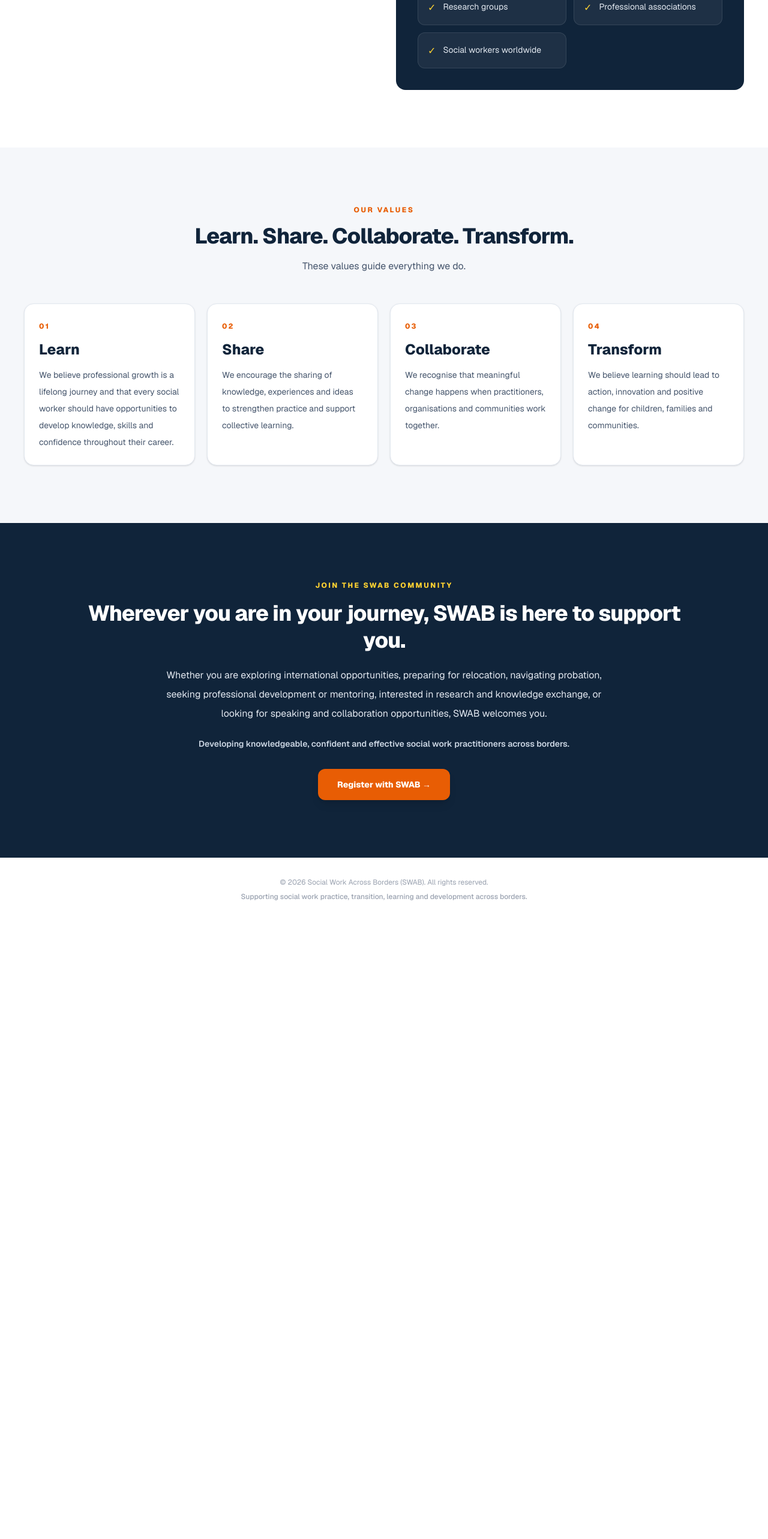
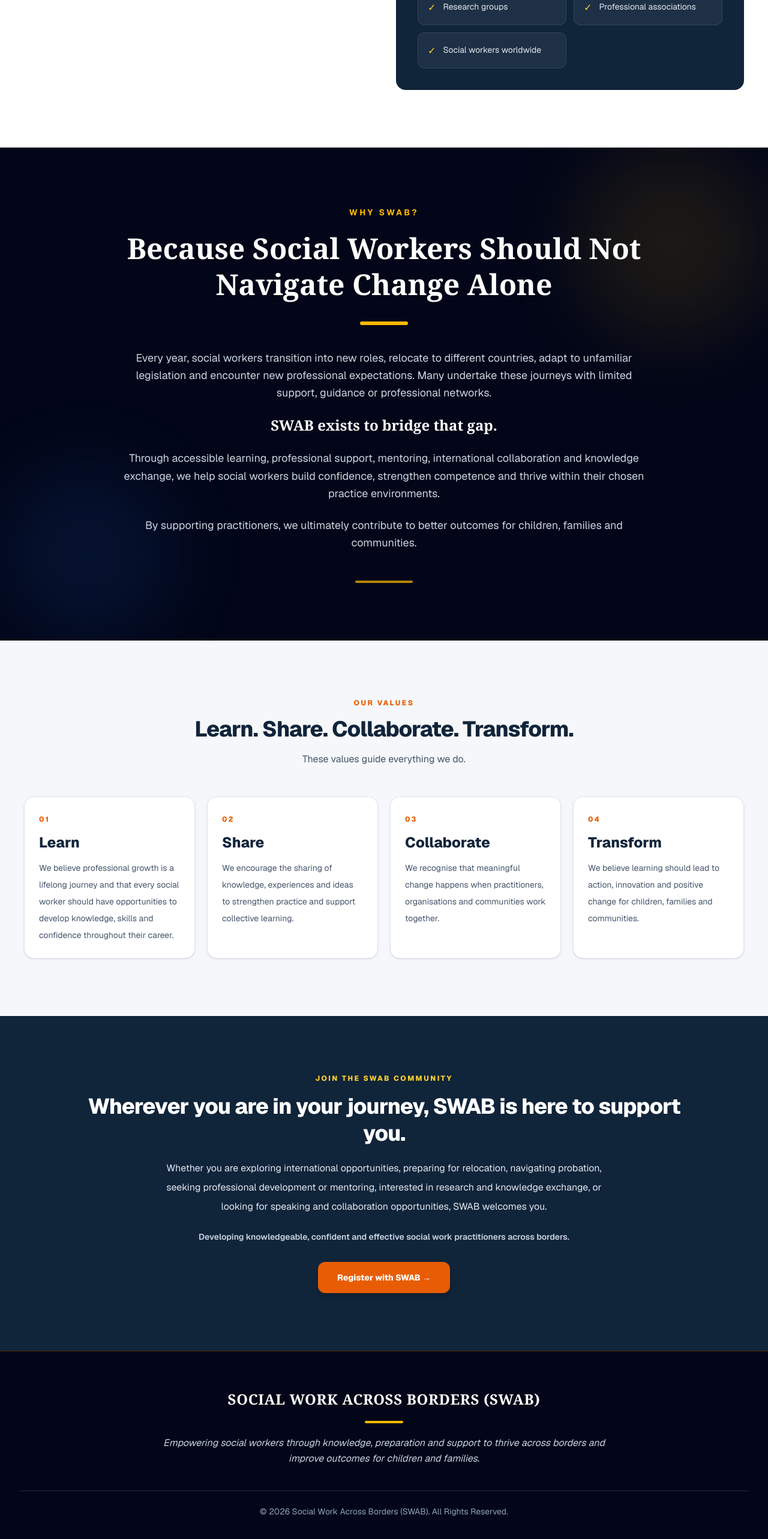
Before and after one commit to Chriswellp/Nathanael-Blog-System, a Next.js app: page / in a window 1280 px wide. Shown: the part 8024-10590 px from the top of the page at 60% size. Before the commit the page ends 9559 px from the top, so only its background shows below. Built offline with nearby package versions, Linux system fonts and the light colour scheme; no server answers; the database is empty.

Commit message:
updating contact and swabhub

```diff
--- a/app/page.tsx
+++ b/app/page.tsx
@@ -373,19 +373,35 @@ export default function MainPage() {
 
       </main>
 
-      {/* FOOTER */}
-      <footer className="bg-swab-navy text-white border-t border-swab-gold/30 py-8">
-        <div className="max-w-7xl mx-auto px-4 text-center text-xs text-gray-400 space-y-2">
-          <p>
-            © {new Date().getFullYear()} Social Work Across Borders (SWAB).
-            All rights reserved.
-          </p>
 
-          <p className="text-swab-gold font-medium">
-            Supporting social work practice, transition, learning and development across borders.
-          </p>
-        </div>
-      </footer>
+{/* SWAB WEBSITE FOOTER */}
+<footer className="bg-slate-950 border-t border-amber-500/30">
+  <div className="max-w-7xl mx-auto px-4 sm:px-6 lg:px-8 py-12 sm:py-16">
+
+    <div className="text-center max-w-4xl mx-auto space-y-5">
+
+      <h2 className="text-xl sm:text-2xl font-bold font-serif tracking-wide text-white">
+        SOCIAL WORK ACROSS BORDERS (SWAB)
+      </h2>
+
+      <div className="w-16 h-1 bg-amber-400 rounded-full mx-auto" />
+
+      <p className="text-slate-300 text-sm sm:text-base leading-relaxed italic max-w-3xl mx-auto">
+        Empowering social workers through knowledge, preparation and support
+        to thrive across borders and improve outcomes for children and families.
+      </p>
+
+    </div>
+
+    <div className="border-t border-slate-800 mt-10 pt-6">
+      <p className="text-center text-slate-400 text-xs sm:text-sm">
+        © 2026 Social Work Across Borders (SWAB). All Rights Reserved.
+      </p>
+    </div>
+
+  </div>
+</footer>
+
 
     </div>
   );
--- a/src/components/Home.tsx
+++ b/src/components/Home.tsx
@@ -503,6 +503,60 @@ export default function Home({ setActivePage, initialHero }: HomeProps) {
         </div>
       </section>
 
+{/* WHY SWAB SECTION */}
+<section
+  id="why-swab"
+  className="relative overflow-hidden bg-slate-950 py-16 sm:py-24"
+>
+  <div className="absolute top-0 right-0 h-80 w-80 rounded-full bg-amber-400/10 blur-3xl pointer-events-none" />
+  <div className="absolute bottom-0 left-0 h-72 w-72 rounded-full bg-blue-500/10 blur-3xl pointer-events-none" />
+
+  <div className="relative max-w-7xl mx-auto px-4 sm:px-6 lg:px-8">
+    <div className="max-w-4xl mx-auto text-center">
+
+      <span className="inline-block text-amber-400 text-xs sm:text-sm font-bold tracking-[0.25em] uppercase mb-5">
+        WHY SWAB?
+      </span>
+
+      <h2 className="text-3xl sm:text-4xl lg:text-5xl font-bold font-serif text-white leading-tight mb-8">
+        Because Social Workers Should Not Navigate Change Alone
+      </h2>
+
+      <div className="w-20 h-1.5 bg-amber-400 rounded-full mx-auto mb-10" />
+
+      <div className="space-y-6 text-slate-300 text-base sm:text-lg leading-relaxed">
+        <p>
+          Every year, social workers transition into new roles, relocate to
+          different countries, adapt to unfamiliar legislation and encounter
+          new professional expectations. Many undertake these journeys with
+          limited support, guidance or professional networks.
+        </p>
+
+        <p className="text-white text-xl sm:text-2xl font-semibold font-serif">
+          SWAB exists to bridge that gap.
+        </p>
+
+        <p>
+          Through accessible learning, professional support, mentoring,
+          international collaboration and knowledge exchange, we help social
+          workers build confidence, strengthen competence and thrive within
+          their chosen practice environments.
+        </p>
+
+        <p>
+          By supporting practitioners, we ultimately contribute to better
+          outcomes for children, families and communities.
+        </p>
+      </div>
+
+      <div className="mt-12 flex justify-center">
+        <div className="h-1 w-24 rounded-full bg-amber-400/70" />
+      </div>
+
+    </div>
+  </div>
+</section>
+
 
       {/* VALUES */}
       <section className="bg-[#f5f7fa] py-20 sm:py-24">
```
